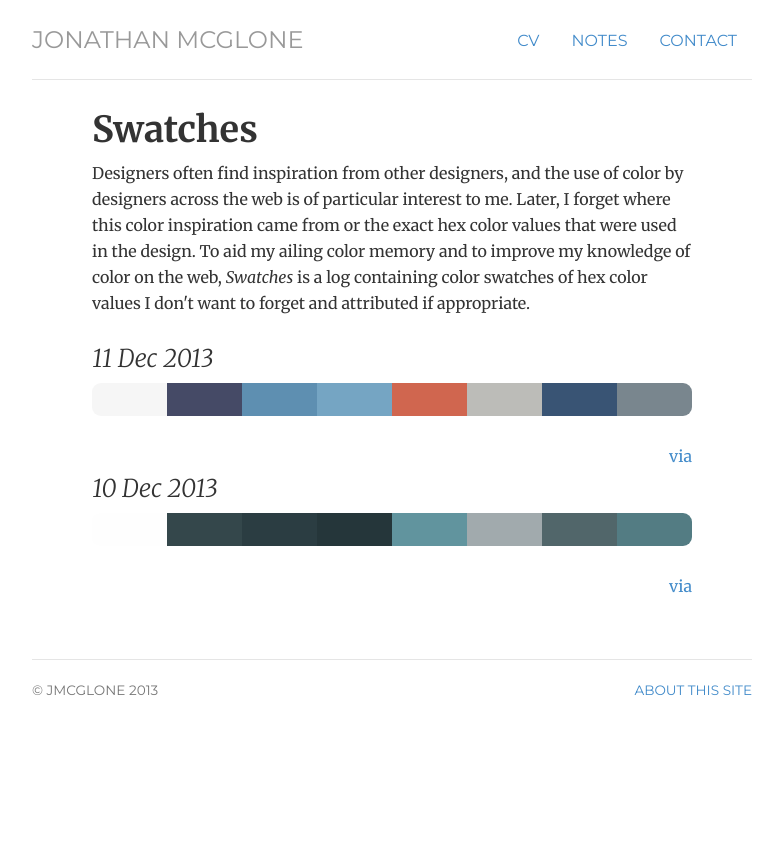
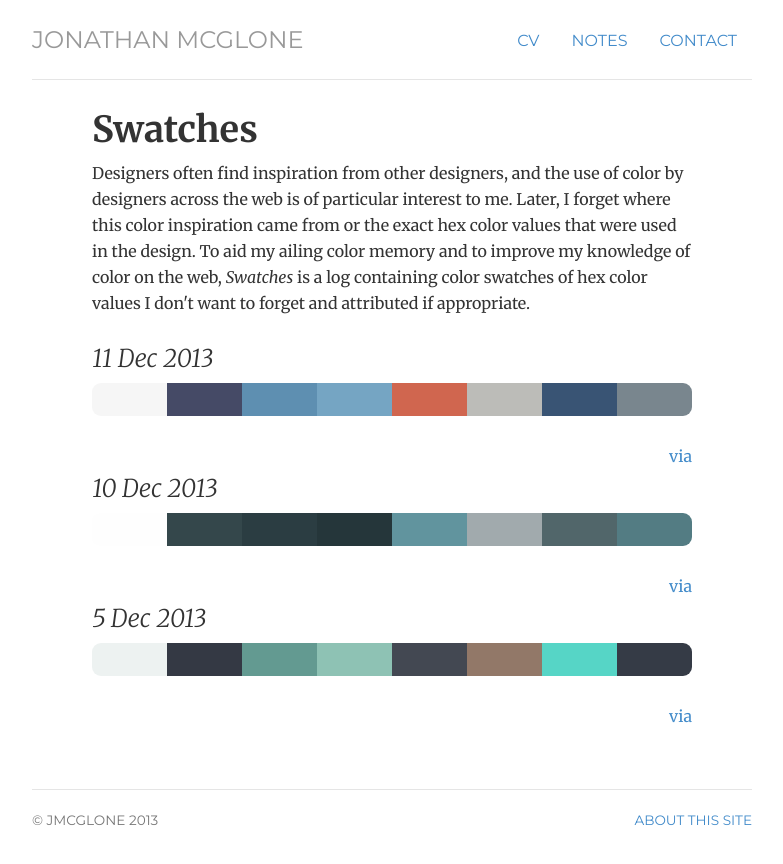
Before and after one commit to jmcglone/jmcglone.github.io, a Jekyll site: the page built from swatches/index.html, in a window 1280 px wide. Shown: the top 864 px of the page, without its empty margins (248-1031 px from the left). Built offline with Jekyll 4.4.1, drawn with Linux system fonts in a browser that asks for light colours.

Commit message:
Update index.html
added new swatch

```diff
--- a/swatches/index.html
+++ b/swatches/index.html
@@ -41,6 +41,23 @@ title: Swatches
              <p class="pull-right"><a href="http://dribbble.com/shots/1338556-Navy-Mobile">via</a></p>
   </div><!-- / .note .single -->
 
+  <!-- 5 Dec 2013 -->
+  <div class="swatch-log single">
+    <h2 class="date">5 Dec 2013</h2>
+      <!-- Swatch content -->
+              <ul class="swatch">
+                <li class="color">#EDF2F1</li>
+                <li class="color">#343944</li>
+                <li class="color">#639A91</li>
+                <li class="color">#8EC2B4</li>
+                <li class="color">#434852</li>
+                <li class="color">#927868</li>
+                <li class="color">#56D5C6</li>
+                <li class="color">#353B46</li>
+              </ul>
+             <p class="pull-right"><a href="http://dribbble.com/shots/1335526-Analytics-Dash">via</a></p>
+  </div><!-- / .note .single -->
+
   <div class="clear"></div>
 
 
```
